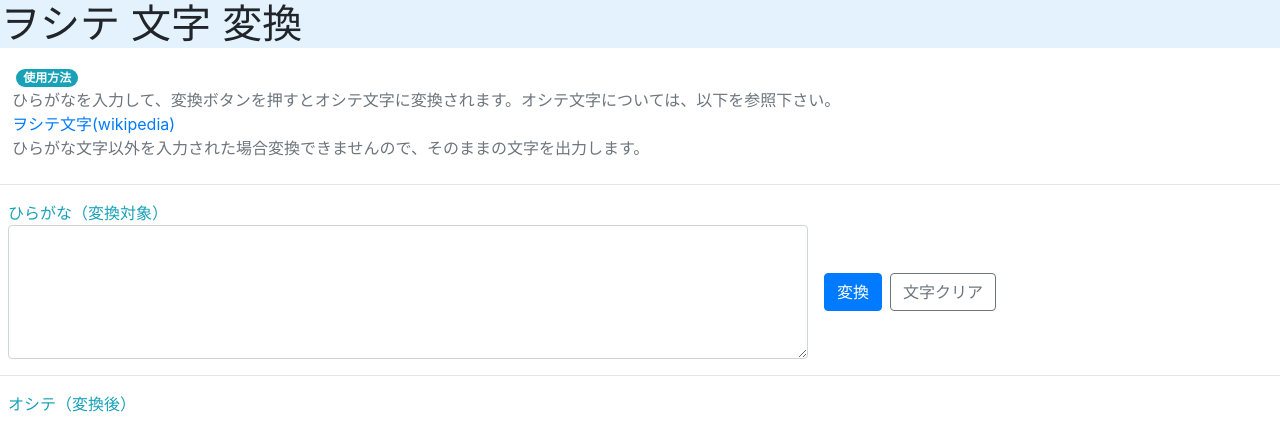
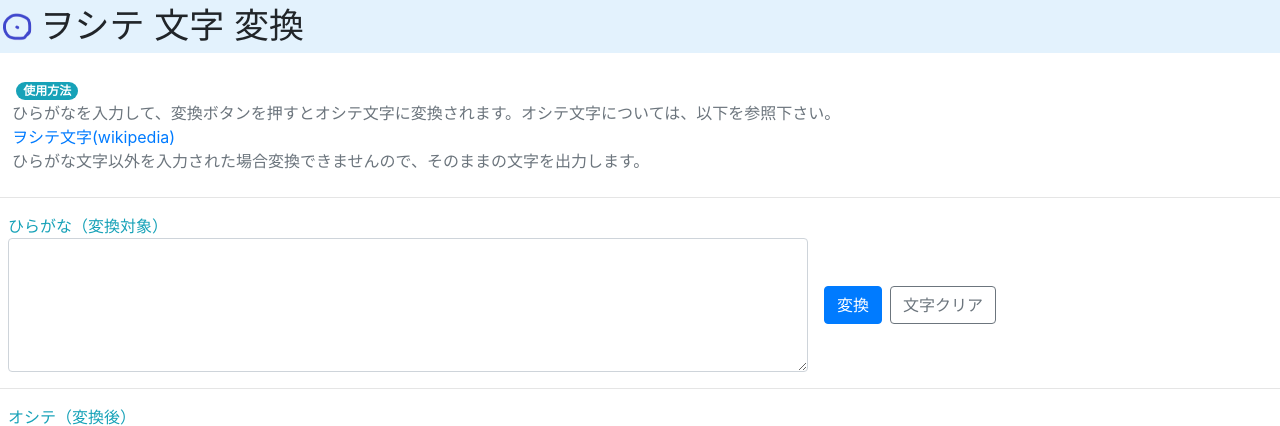
Before and after one commit to iio1989/oshite, a Flask app: page / in a window 1280 px wide. Shown: the part 60-486 px from the top of the page. Run offline with Flask 2, Linux system fonts and the light colour scheme; some libraries are stand-ins or nearby versions.

Commit message:
Added logo to Home title. And Style adjustment of converted characters.

```diff
--- a/static/style.css
+++ b/static/style.css
@@ -5,3 +5,10 @@
     padding: 0.5rem;
 
 }
+
+/** home.html oshite title img style. */
+.home-top-title-img{
+    height: 35px;
+    width: 35px;
+    vertical-align:middle;
+}
--- a/templates/home.html
+++ b/templates/home.html
@@ -7,9 +7,10 @@
 <body>
   {% include "parts/header.html" %}
   <main role="main">
-    <div style="background-color: #e3f2fd;">
-        <h1 style="font-family : Arial,'HG行書体',sans-serif ;">ヲシテ 文字 変換</h1>
-    </div>
+    <p style="background-color: #e3f2fd;">
+        <img class="home-top-title-img" src="static/images/0x3042_home_title.png">
+        <span style="font-family : Arial,'HG行書体',sans-serif;vertical-align:middle;font-size:35px;">ヲシテ 文字 変換</span>
+    </p>
     <div class="card-body-min-padding">
       <span class="badge badge-pill badge-info ml-2">使用方法</span>
       <p class="ml-1 text-secondary" style="margin: 0px;">ひらがなを入力して、変換ボタンを押すとオシテ文字に変換されます。オシテ文字については、以下を参照下さい。</p>
@@ -30,7 +31,7 @@
     <p class="ml-2">
     {% for cList in converted_input_list %}
       {% if fileType in cList %}
-        <img border="0" src=" {{ cList }} " width="8%" height="8%">
+        <img border="0" src=" {{ cList }} " width="10%" height="10%">
       {% else %}
         {{ cList }}
       {% endif %}
```
Also changed, not shown: static/images/0x3042_home_title.png (added).
